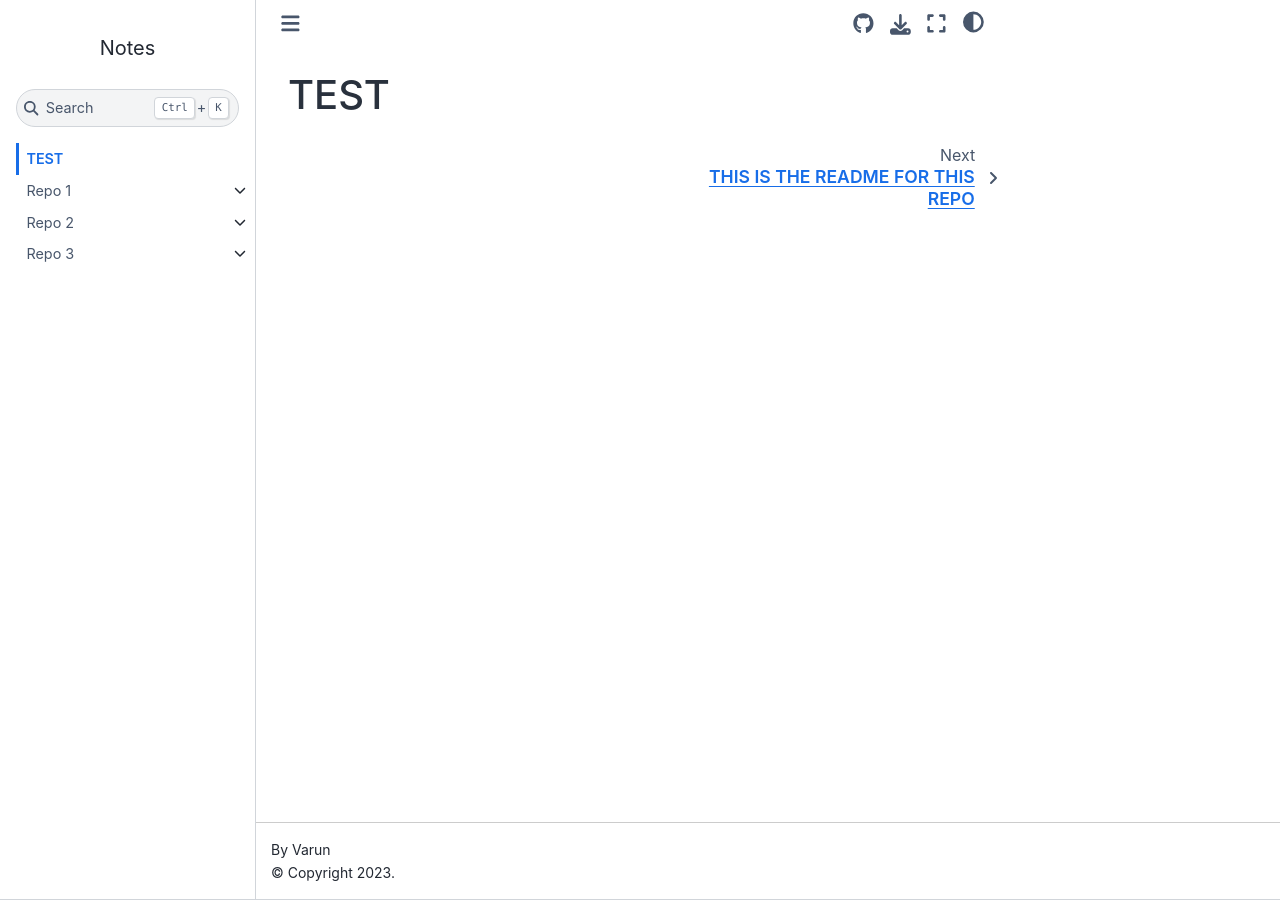
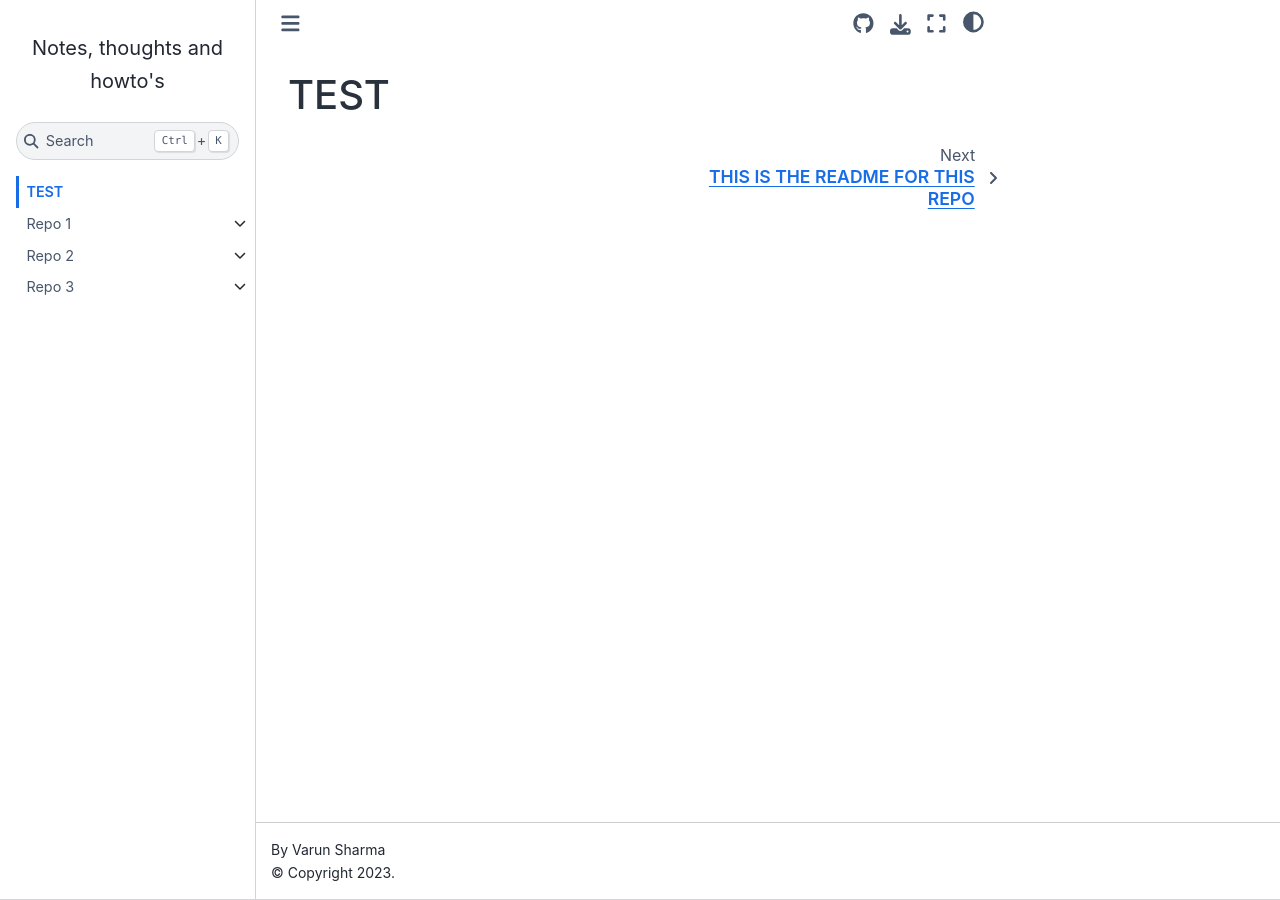
Before and after one commit to vsharma-next/vsharma-next.github.io, a Jupyter Book: the page built from index.md, in a window 1280 px wide. Built offline with Jupyter Book 1.0.4 settings and Sphinx 7.4.7 and the Sphinx Book theme 1.1.4, drawn with Linux system fonts in a browser that asks for light colours; pages that are not in the unit, such as notebooks, are missing from menus.

```diff
--- a/_config.yml
+++ b/_config.yml
@@ -1,6 +1,6 @@
 # In _config.yml
-title: Notes
-author: Varun
+title: "Notes, thoughts and howto's"
+author: "Varun Sharma"
 execute:
   execute_notebooks: 'off'
 only_build_toc_files: true
```
Also changed, not shown: repo_4/README.md (added, +1 -0 lines).
